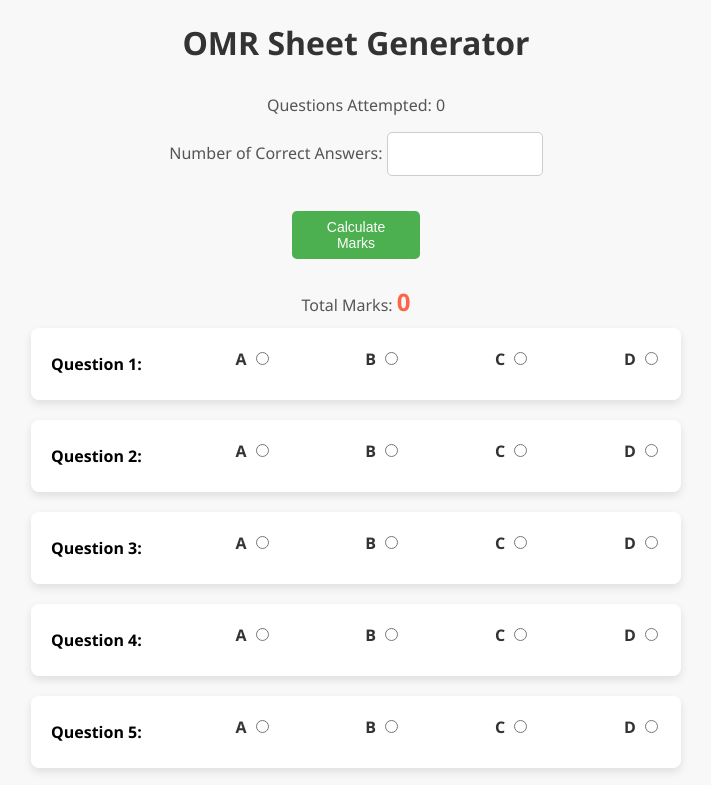
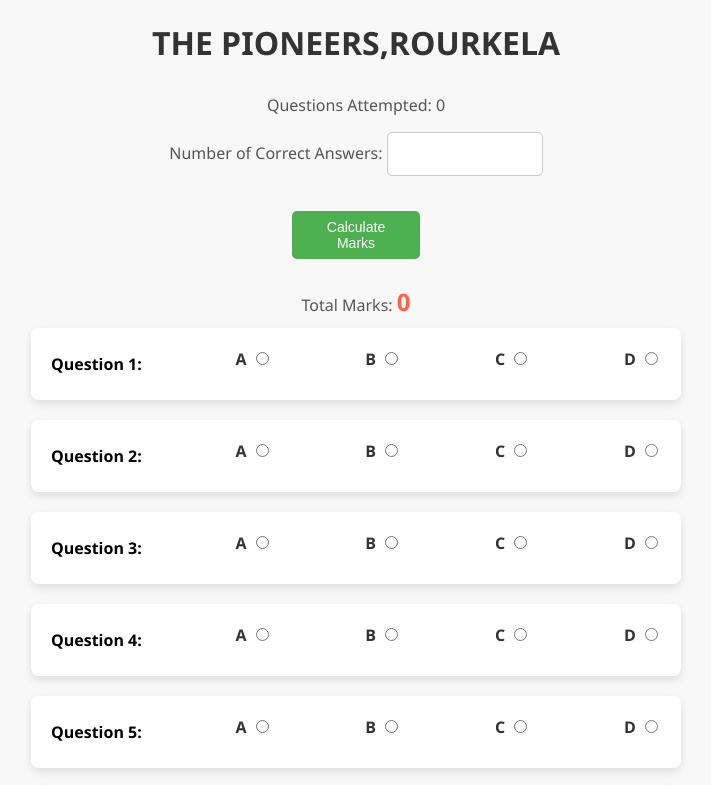
Before and after one commit to ashishdas2406/the-pioneer-omr-sheet, a plain HTML site: page index.html in a window 1280 px wide. Shown: the top 785 px of the page, without its empty margins (284-995 px from the left). Drawn offline with nearby package versions, Linux system fonts and the light colour scheme.

Commit message:
Update index.html

```diff
--- a/index.html
+++ b/index.html
@@ -2,7 +2,7 @@
 <html lang="en">
 <head>
   <meta charset="UTF-8">
-  <title>OMR Sheet Generator</title>
+  <title>THE PIONEERS,ROURKELA</title>
   <script src="https://cdnjs.cloudflare.com/ajax/libs/jspdf/2.4.0/jspdf.umd.min.js"></script>
   <style>
      form {
@@ -123,7 +123,7 @@
   </style>
 </head>
 <body>
-  <h1>OMR Sheet Generator</h1>
+  <h1>THE PIONEERS,ROURKELA</h1>
   <p>Questions Attempted: <span id="attemptedCount">0</span></p>
   <p>Number of Correct Answers: <input type="number" id="correctCount" min="0"></p>
 
@@ -135,7 +135,9 @@
 <br>
     <button type="button" onclick="downloadOMR()">Download OMR</button>
   </form>
-
+<footer>
+    <p>&copy; 2023 THE PIONEERS,ROURKELA. (Version 2.0.0)     All rights reserved.</p>
+  </footer>
   <script>
     // Function to generate questions for each part
     function generateQuestions(part, container) {
```
